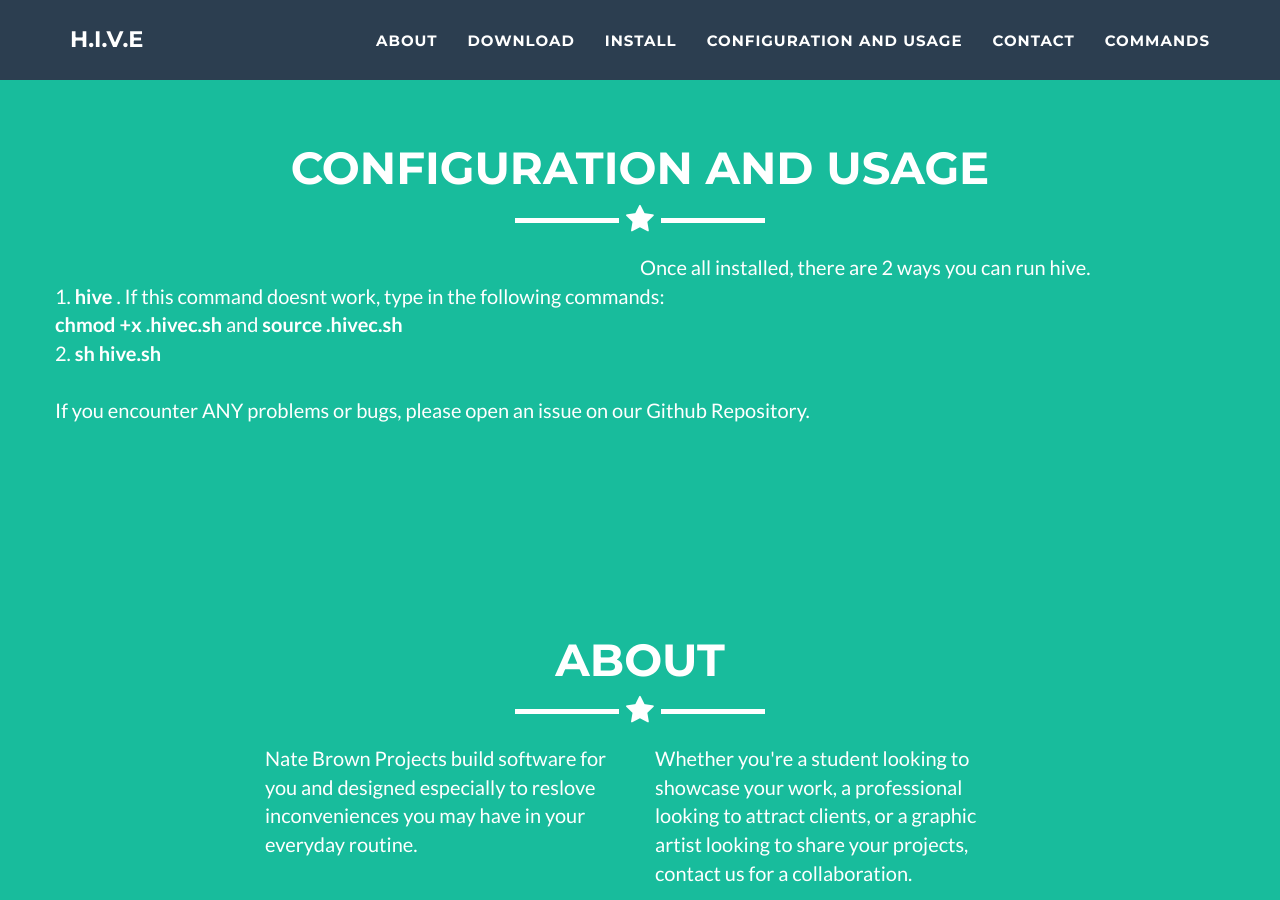
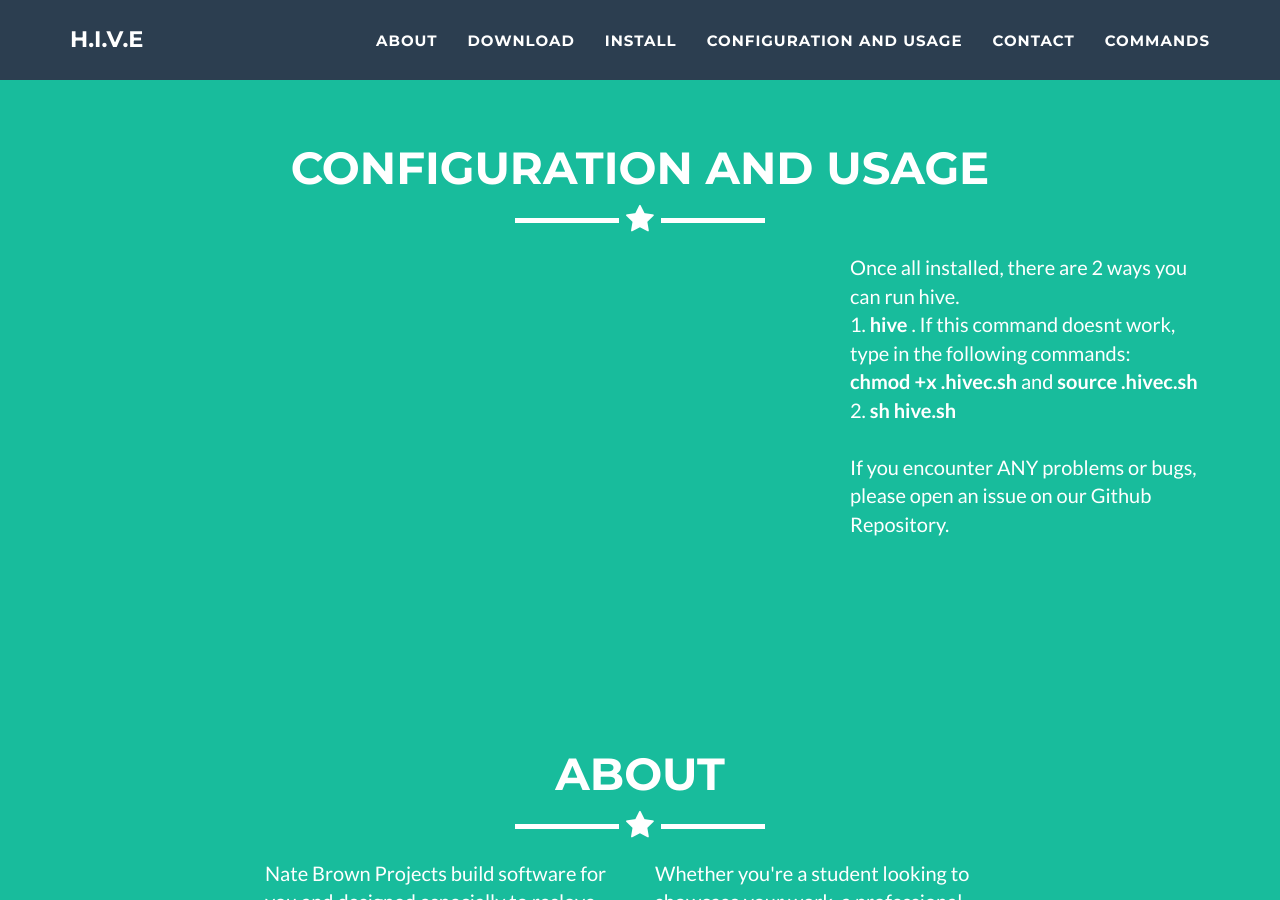
Before and after one commit to NateBrownProjects/hive, a Jekyll site: the page built from index.html, in a window 1280 px wide and 900 px high, scrolled down 2809 px. Built offline with Jekyll 4.4.1, drawn with Linux system fonts in a browser that asks for light colours.

Commit message:
Update insandcon.html

```diff
--- a/_includes/insandcon.html
+++ b/_includes/insandcon.html
@@ -10,7 +10,7 @@
                 <div class="col-lg-4 col-lg-offset-2">
                     <p></p>
                 </div>
-                <div>
+                <div class="col-lg-4 col-lg-offset-2">
                     <p>Once all installed, there are 2 ways you can run hive. <br>
                      1. <strong> hive</strong> . If this command doesnt work, type in the following commands:
                      <br>  <strong>chmod +x .hivec.sh </strong> and <strong>source .hivec.sh</strong> <br>
```
